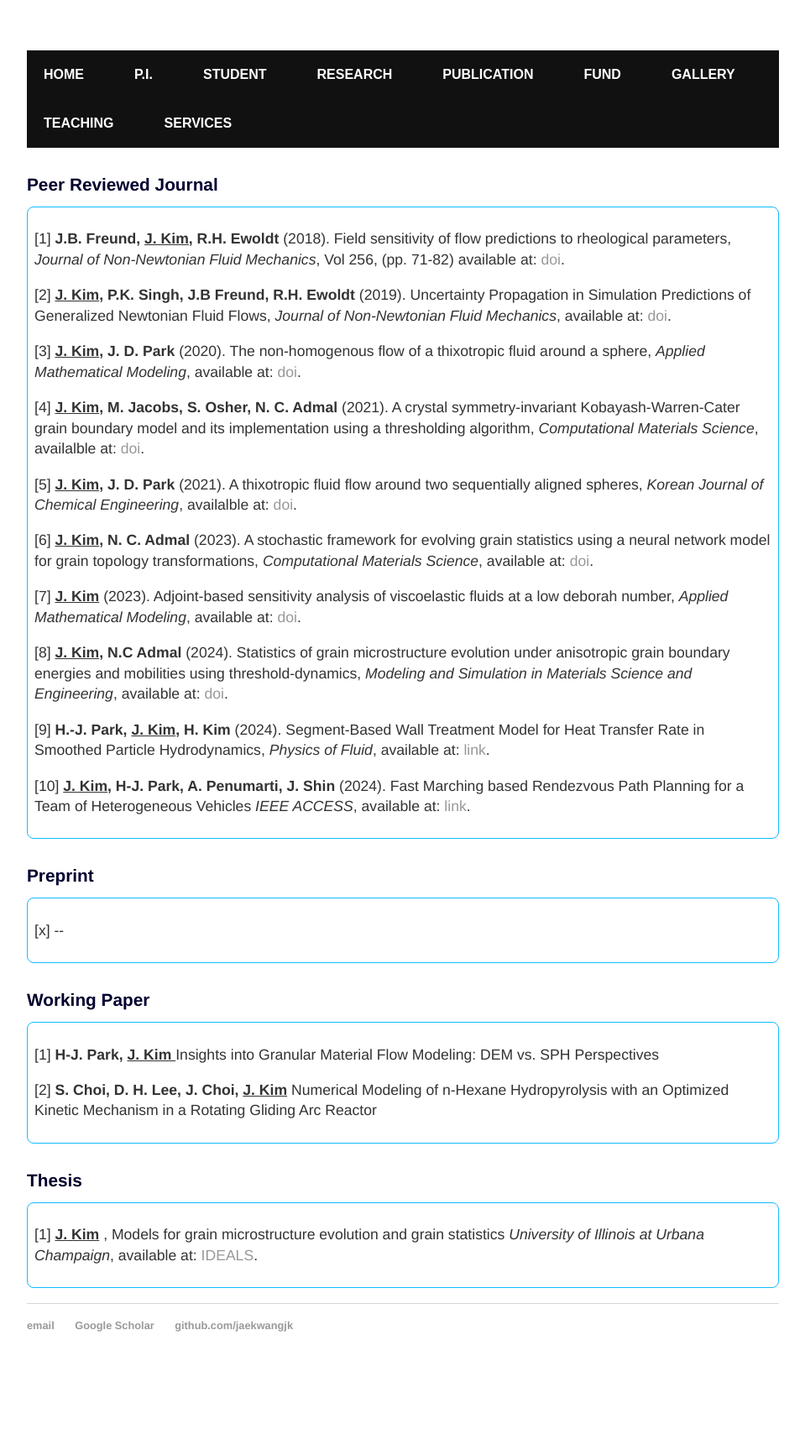
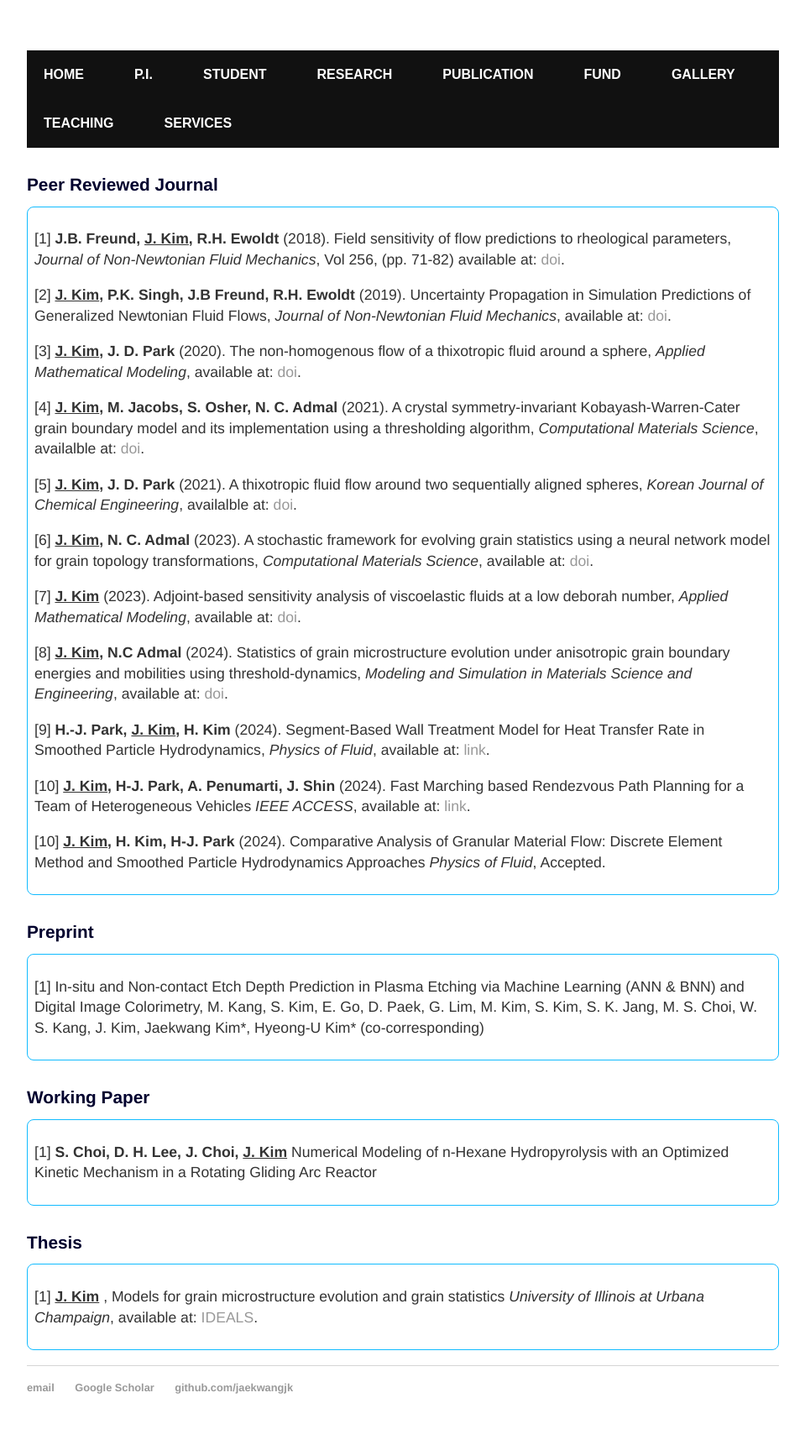
Before and after one commit to jaekwangjk/jaekwangjk.github.io, a Jekyll site: the page built from publication.html, in a window 1280 px wide. Shown: the whole page at 84% size, without its empty margins (160-1119 px from the left). Built offline with Jekyll 4.4.1, drawn with Linux system fonts in a browser that asks for light colours; before the commit the page ends 1647 px from its top, so only the background shows below that.

Commit message:
Update publication.html

```diff
--- a/publication.html
+++ b/publication.html
@@ -73,6 +73,12 @@ title: Jaekwang Kim
 	<em>IEEE ACCESS</em>, available at: <a class="two" href="https://doi.org/10.1109/ACCESS.2024.3444314">link</a>.
 	</p>
 
+	<p>
+	[10] <strong><u>J. Kim</u>, H. Kim, H-J. Park </strong>
+	(2024). Comparative Analysis of Granular Material Flow: Discrete Element Method and Smoothed Particle Hydrodynamics Approaches
+	<em>Physics of Fluid</em>, Accepted.
+	</p>
+
 
 	</div>
 
@@ -80,20 +86,18 @@ title: Jaekwang Kim
 	<h1> Preprint </h1>
 	<div class="rounded">
 	<p>
-	[x] --
+	[1] In-situ and Non-contact Etch Depth Prediction in Plasma Etching via Machine Learning (ANN & BNN) and Digital Image Colorimetry,
+	M. Kang, S. Kim, E. Go, D. Paek, G. Lim, M. Kim, S. Kim, S. K. Jang, M. S. Choi, W. S. Kang, J. Kim, Jaekwang Kim*, Hyeong-U Kim* (co-corresponding)
 	</p>
 	</div>
-
 
 
 	<br>
 	<h1> Working Paper </h1>
 	<div class="rounded">
+
 	<p>
-	[1] <strong>H-J. Park, <u>J. Kim </u> </strong> Insights into Granular Material Flow Modeling: DEM vs. SPH Perspectives
-	</p>
-	<p>
-	[2] <strong>S. Choi, D. H. Lee, J. Choi, <u>J. Kim</u> </strong> Numerical Modeling of n-Hexane Hydropyrolysis with an
+	[1] <strong>S. Choi, D. H. Lee, J. Choi, <u>J. Kim</u> </strong> Numerical Modeling of n-Hexane Hydropyrolysis with an
 Optimized Kinetic Mechanism in a Rotating Gliding Arc Reactor
 	</p>
 	</div>
```
